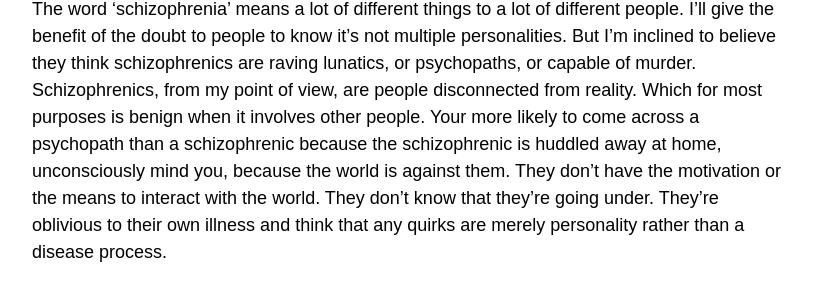
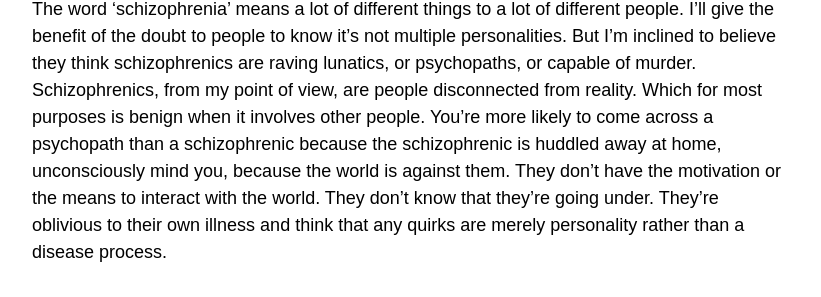
Before and after one commit to hori-kun/blog, a Jekyll site: the page built from _posts/2019-02-12-a-schizophrenics-apology.md, in a window 1280 px wide and 900 px high, scrolled down 5719 px. Shown: the part 261-558 px from the top of the window, without its empty margins (343-1164 px from the left). Built offline with Jekyll 4.4.1, drawn with Linux system fonts in a browser that asks for light colours; nearby versions of some CDN libraries; a script that is not in the unit is left out; comment, search, counter and statistics services are not loaded.

Commit message:
Fix grammatical error

```diff
--- a/_posts/2019-02-12-a-schizophrenics-apology.md
+++ b/_posts/2019-02-12-a-schizophrenics-apology.md
@@ -45,7 +45,7 @@ We’re vulnerable people. We need to be taken care of. We can’t fend for ours
 
 It’s a constant battle, but a battle I’m willing to fight. Sure I’ll need a lot of concessions along the way while I get my shit sorted. Still, it’s finding the right balance of pressuring me out of this chapter of recovery and into a chapter of recovered. Though for all intents and purposes it doesn’t seem like there’ll ever be a ‘recovered chapter.’ More likely than not it’ll be a constant struggle to survive and some part of me is saying ‘that’s okay.’ But what I want most out of life is to be loved, and to love another. But that’s all a distant dream because I know I’m not capable of love. Schizophrenia’s effect on the brain leads to a disconnect from everything, including your sense of self. As previously mentioned you have this constant disconnect and when you do get a brief moment of respite it all comes flooding back. Your sense of connection, your sense of self, your ability to love. The end result: you end up going back into your shell without realising it. Finding love is a game, a game schizophrenics weren’t meant to play. Even the word ‘schizophrenia’ scares potential matches away when you have to break it to them. There’s still a lot of stigma out there for this poorly understood disease and that’s another facet of the argument in this apology.
 
-The word ‘schizophrenia’ means a lot of different things to a lot of different people. I’ll give the benefit of the doubt to people to know it’s not multiple personalities. But I’m inclined to believe they think schizophrenics are raving lunatics, or psychopaths, or capable of murder. Schizophrenics, from my point of view, are people disconnected from reality. Which for most purposes is benign when it involves other people. Your more likely to come across a psychopath than a schizophrenic because the schizophrenic is huddled away at home, unconsciously mind you, because the world is against them. They don’t have the motivation or the means to interact with the world. They don’t know that they’re going under. They’re oblivious to their own illness and think that any quirks are merely personality rather than a disease process.
+The word ‘schizophrenia’ means a lot of different things to a lot of different people. I’ll give the benefit of the doubt to people to know it’s not multiple personalities. But I’m inclined to believe they think schizophrenics are raving lunatics, or psychopaths, or capable of murder. Schizophrenics, from my point of view, are people disconnected from reality. Which for most purposes is benign when it involves other people. You're more likely to come across a psychopath than a schizophrenic because the schizophrenic is huddled away at home, unconsciously mind you, because the world is against them. They don’t have the motivation or the means to interact with the world. They don’t know that they’re going under. They’re oblivious to their own illness and think that any quirks are merely personality rather than a disease process.
 
 I’ve fortunately become intimately aware, through a lot of help from my support services, that I’m undergoing a disease process. Unfortunately that doesn’t make me any better at taking medication or taking on the support offered. To me the medication doesn’t make a difference, to others they notice a world of difference. Which is cruel in a sense. If there’s one thing I needed more than anything it would be compliance. Just to get me to baseline at least. You get yourself into situations where you don’t think you’re sick, but when you try to do something it all comes back. Striking at the core of your being.
 
```
